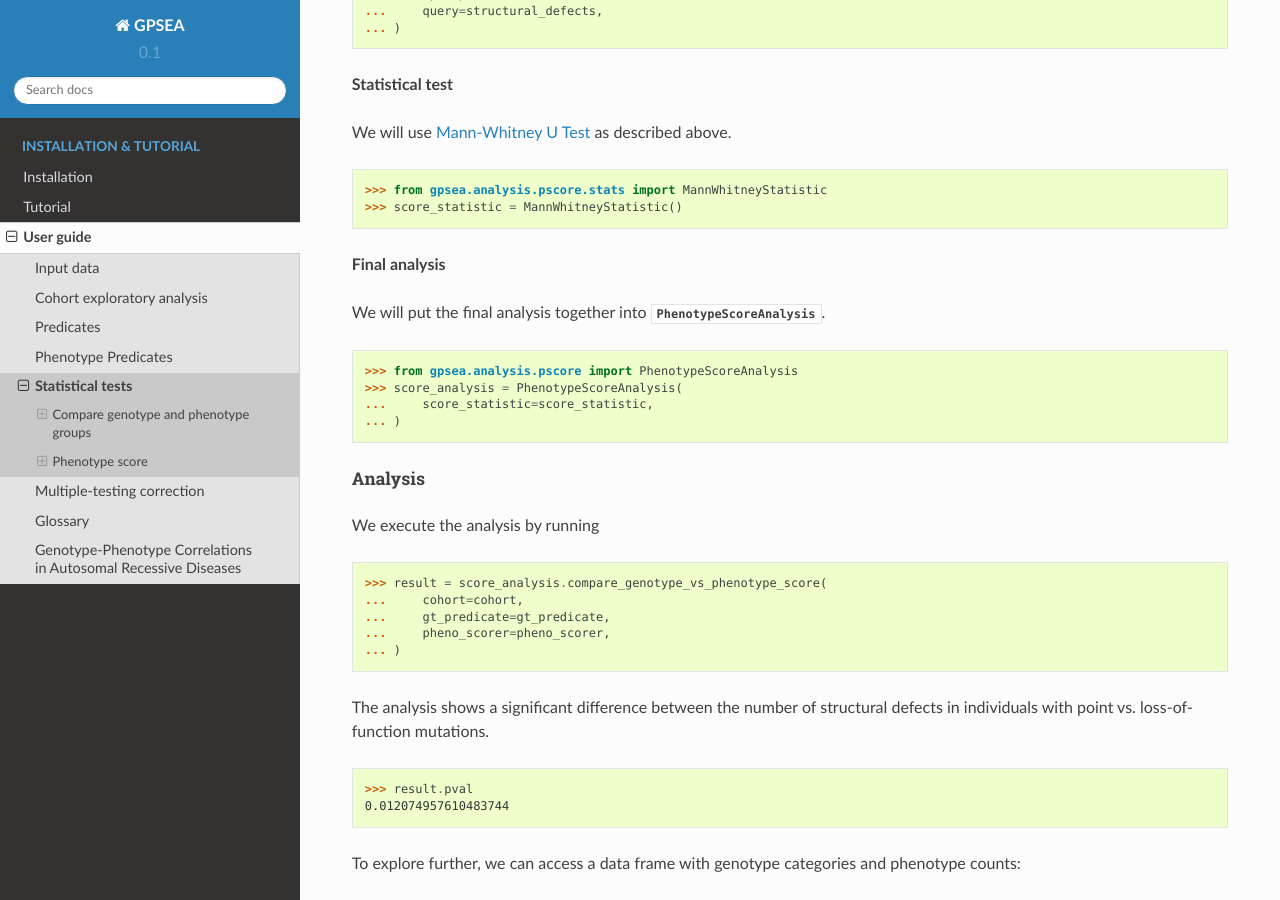
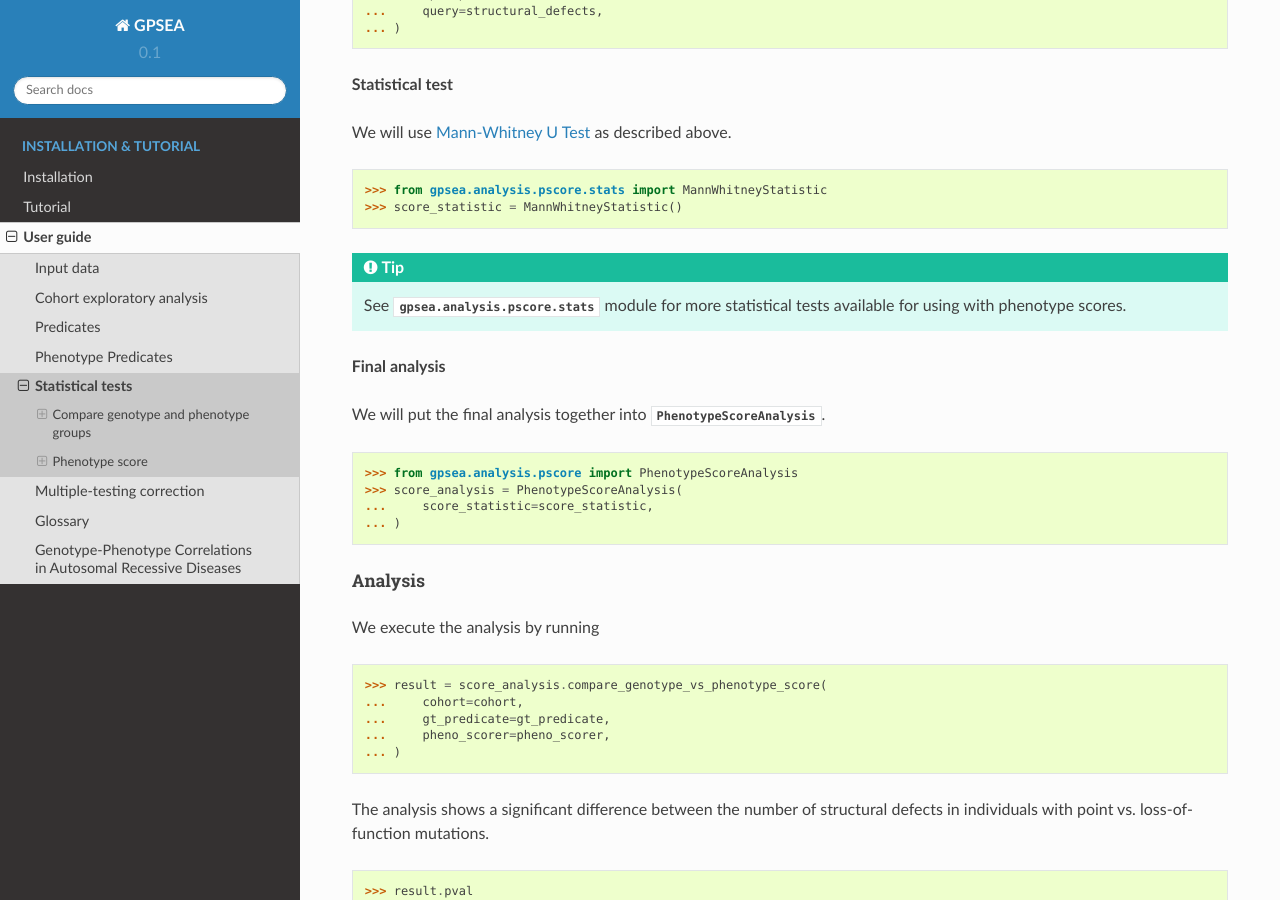
Before and after one commit to monarch-initiative/gpsea, a Sphinx documentation site: the page built from docs/user-guide/stats.rst, in a window 1280 px wide and 900 px high, scrolled down 9963 px. Built offline with Sphinx 7.4.7 and the Read the Docs theme 2.0.0, drawn with Linux system fonts in a browser that asks for light colours; pages that are not in the unit, such as notebooks, are missing from menus.

Commit message:
Mention the `pscore.stats` module in the docs.

```diff
--- a/docs/user-guide/stats.rst
+++ b/docs/user-guide/stats.rst
@@ -463,6 +463,12 @@ We will use :ref:`mann-whitney-u-test` as described above.
 >>> score_statistic = MannWhitneyStatistic()
 
 
+.. tip::
+
+   See :mod:`gpsea.analysis.pscore.stats` module for more statistical tests available
+   for using with phenotype scores.
+
+
 **Final analysis**
 
 We will put the final analysis together into :class:`~gpsea.analysis.pscore.PhenotypeScoreAnalysis`.
```
Also changed, not shown: 1 other file.
